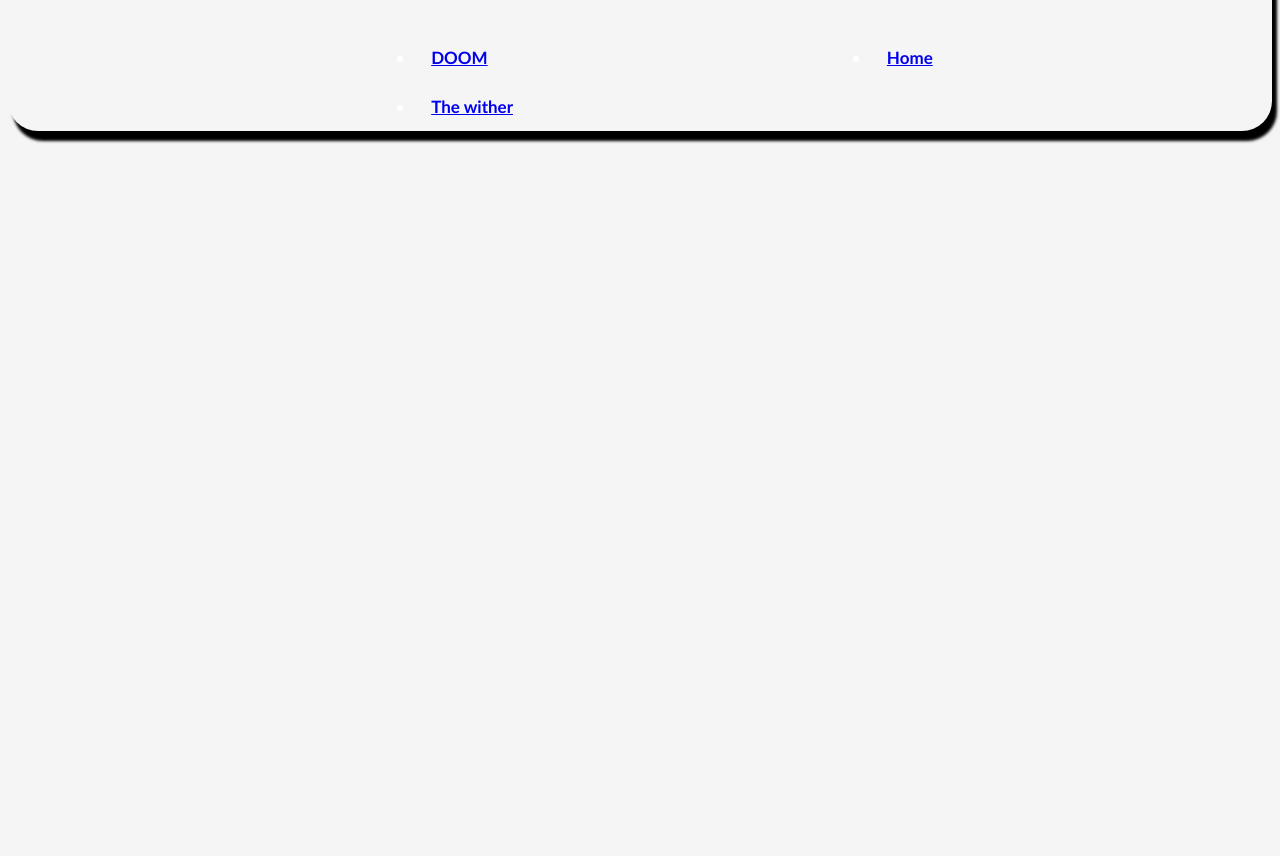
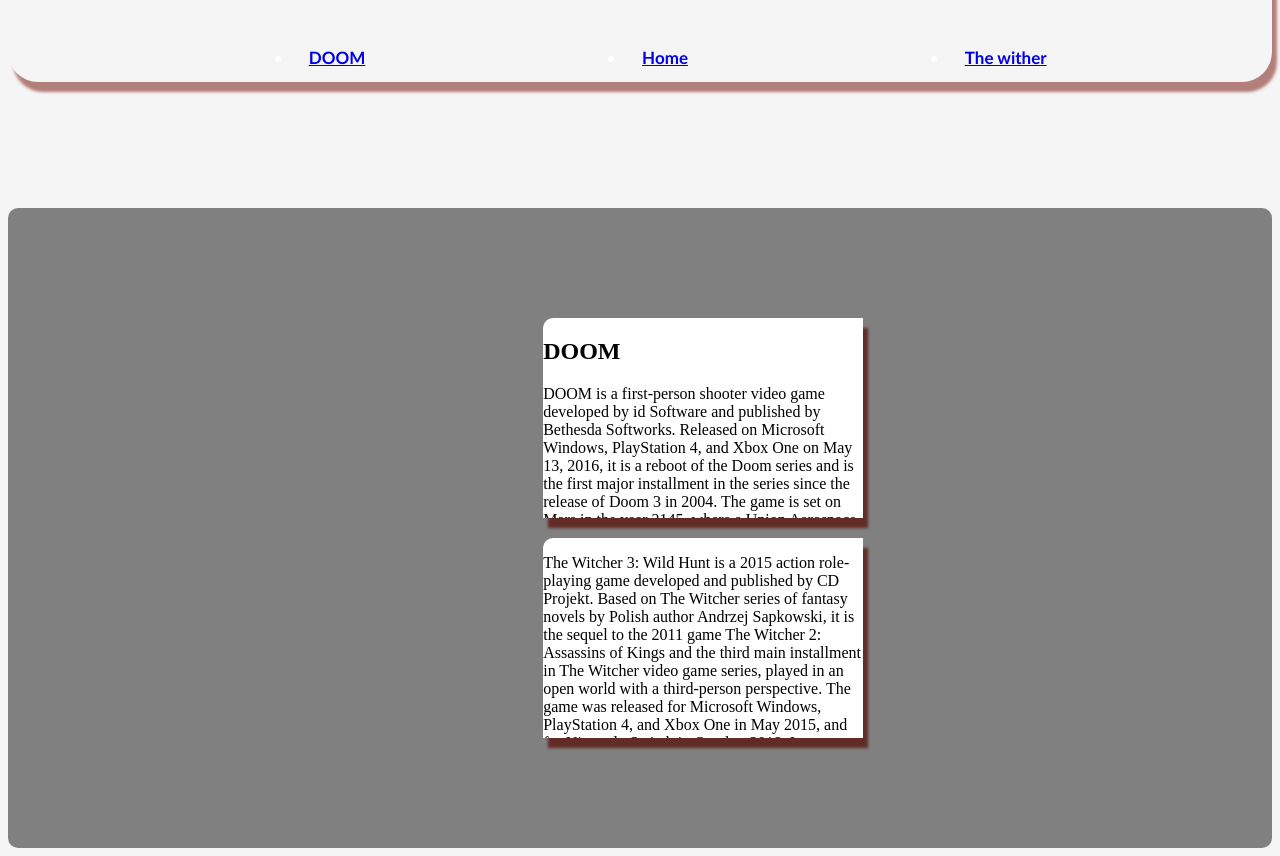
Before and after one commit to HEXtriple/Skola-WebbUtv, a plain HTML site: page Mini-projekt/index.html in a window 1280 px wide. Shown: the part 91-947 px from the top of the page. Before the commit the page ends 800 px from the top, so only its background shows below. Drawn offline with Linux system fonts and the light colour scheme.

Commit message:
Fin fint

```diff
--- a/Mini-projekt/index.html
+++ b/Mini-projekt/index.html
@@ -32,7 +32,20 @@
             </nav>
         </div>
     </header>
+    <article class="about">
+        <div class="bubble">
+            <h1>DOOM</h1>
+            <p>DOOM is a first-person shooter video game developed by id Software and published by Bethesda Softworks. Released on Microsoft Windows, PlayStation 4, and Xbox One on May 13, 2016, it is a reboot of the Doom series and is the first major installment in the series since the release of Doom 3 in 2004. The game is set on Mars in the year 2145, where a Union Aerospace Corporation research facility has been overrun by demons. The player takes control of a space marine, who is tasked with defeating the demons and rescuing the facility's scientists.</p>
+            <p>DOOM was developed using id Software's id Tech 6 engine, which was built from the ground up for the game. The game's multiplayer component was developed by id Software and Certain Affinity, and features a variety of game modes, including deathmatch, team deathmatch, and capture the flag. The game received positive reviews from critics, who praised its gameplay, graphics, and multiplayer component. It was also a commercial success, selling over 1.5 million copies in its first week of release.</p>
+            <p>DOOM was followed by a sequel, Doom Eternal, which was released on March 20, 2020. A virtual reality version of the game, titled Doom VFR, was released on October 11, 2017. A Nintendo Switch version of the game was released on November 10, 2017. A mobile version of the game, titled Doom Classic, was released on December 10, 2018. A Nintendo Switch port of Doom Eternal was released on November 22, 2020.</p>
+        </div>
 
+        <div class="bubble">
+            <p>The Witcher 3: Wild Hunt is a 2015 action role-playing game developed and published by CD Projekt. Based on The Witcher series of fantasy novels by Polish author Andrzej Sapkowski, it is the sequel to the 2011 game The Witcher 2: Assassins of Kings and the third main installment in The Witcher video game series, played in an open world with a third-person perspective. The game was released for Microsoft Windows, PlayStation 4, and Xbox One in May 2015, and for Nintendo Switch in October 2018. It was released for Stadia in December 2019.</p>
+            <p>The game takes place in a medieval fantasy world based on Slavic mythology. Players control protagonist Geralt of Rivia, a monster hunter known as a witcher. Geralt is looking for his adopted daughter, who is on the run from the Wild Hunt, a ghostly procession of eldritch beings. The game's story is non-linear, and players can complete quests and explore the game world in any order. The game features a branching storyline, with players able to make choices that can significantly affect the game's story and ending.</p>
+            <p>The Witcher 3 received critical acclaim, with praise directed at its story, characters, world design, and combat. It won over 250 game of the year awards, and was named the best game of the decade by several publications. It has sold over 28 million copies worldwide, making it one of the best-selling video games of all time. The game's expansions, Hearts of Stone and Blood and Wine, were also critically acclaimed. A sequel, Cyberpunk 2077, was released in 2020.</p>
+        </div>
+    </article>
 
 </body>
 </html>
--- a/Mini-projekt/main_style.css
+++ b/Mini-projekt/main_style.css
@@ -23,7 +23,7 @@
     overflow: hidden;
     border-color: 333;
     border-width: 1px;
-    box-shadow: 5px 10px 3px;
+    box-shadow: 5px 10px 3px rgba(114, 9, 0, 0.5);
     border-bottom-left-radius: 30px ;
     border-bottom-right-radius: 30px;
     top: 0;
@@ -37,10 +37,37 @@
     text-align: center;
     padding: 14px 16px;
     text-decoration: none;
-    margin-left: 30%;
+    margin-left: 20%;
 }
 
 .website_nav:hover{
     background-color: #ddd;
     color: black;
 }
+
+/* Pro bubble tech */
+.bubble{
+    background: white;
+    box-shadow: 5px 10px 3px rgba(84, 9, 0, 0.7);
+    border-top-left-radius: 10px;
+    overflow-x: hidden;
+    overflow-y: scroll;
+    width: 25vw;
+    height: 25vh;
+    display: inline-block;
+    margin-left: 10%;
+    margin-top: 10px;
+    margin-bottom: 10px;
+}
+
+.about{
+    height: 80vh;
+    border-radius: 10px;
+    background-color:grey;
+    display: flex;
+    flex-direction: column;
+    justify-content: center;
+    align-items: center;
+    margin-top: 10%;
+    overflow: hidden;
+}
```
